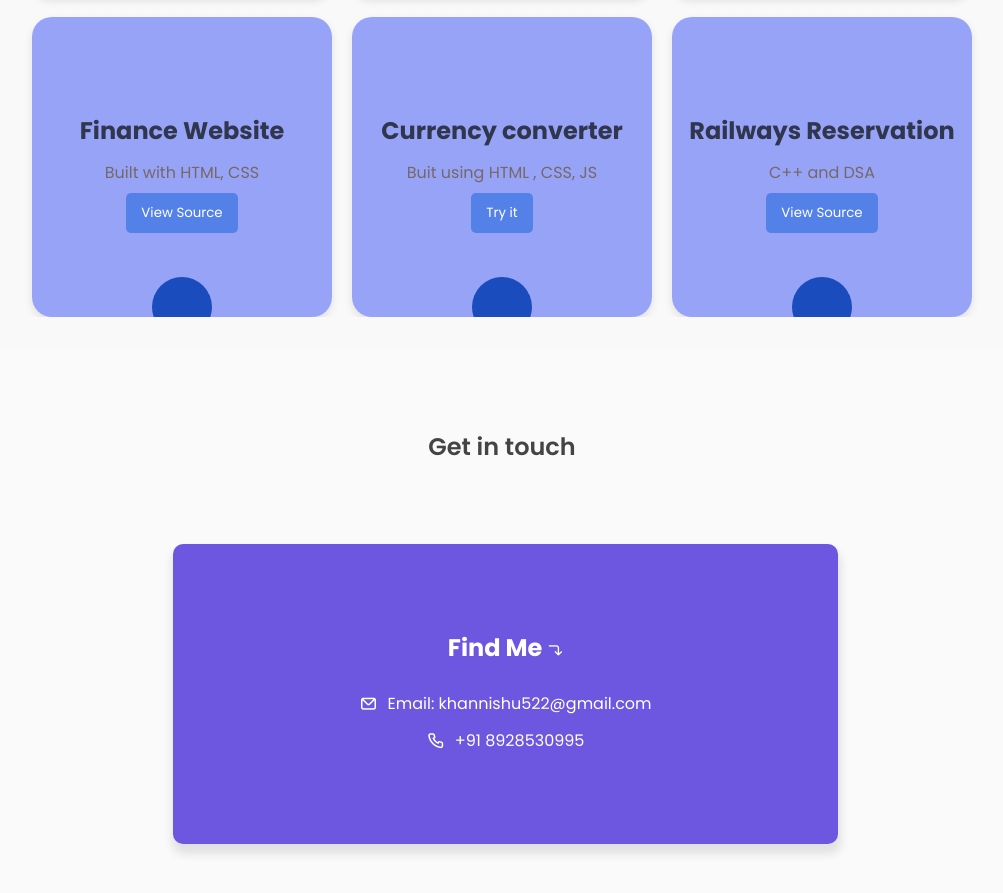
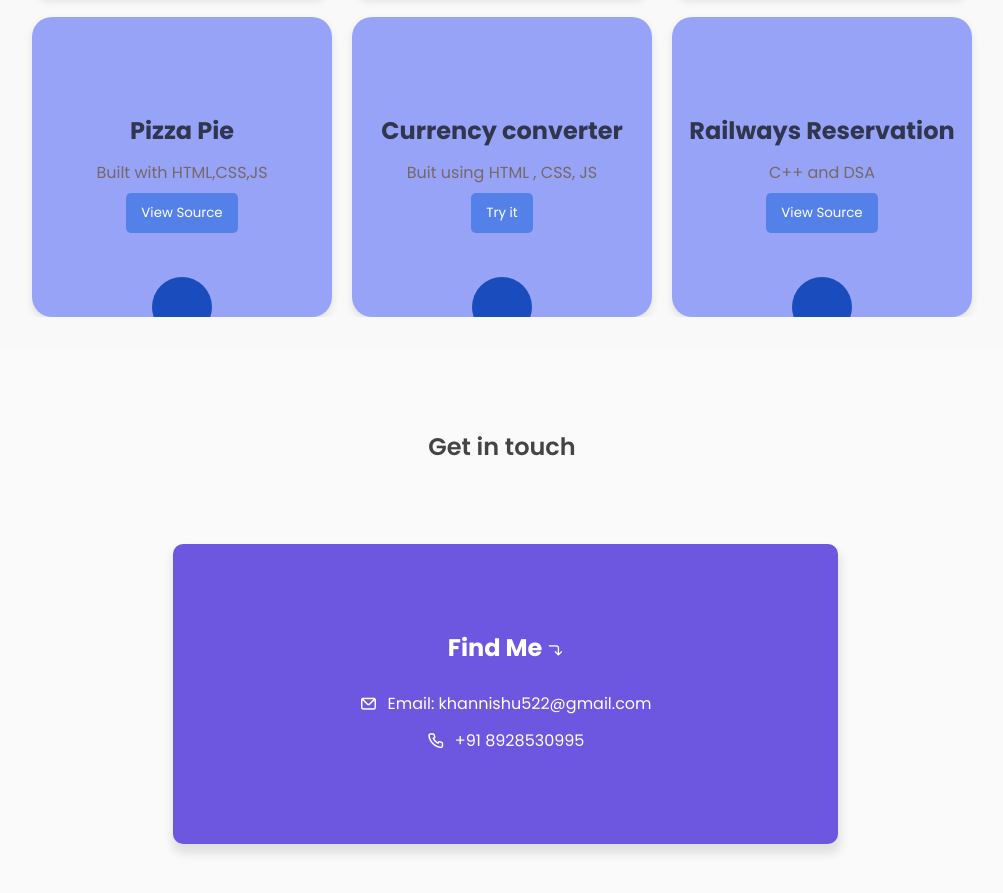
Before and after one commit to shahfahad09/khan-Portfolio, a plain HTML site: page index.html in a window 1280 px wide. Shown: the part 1887-2780 px from the top of the page, without its empty margins (138-1141 px from the left). Drawn offline with nearby package versions, Linux system fonts and the light colour scheme.

Commit message:
Update index.html

```diff
--- a/index.html
+++ b/index.html
@@ -170,9 +170,9 @@
                         </div>
                         <div class="proj-item">
                             <div class="proj-details">
-                                <h2>Finance Website</h2>
-                                <p>Built with HTML, CSS</p>
-                                <button><a href="#" target="_blank">View Source</a></button>
+                                <h2>Pizza Pie</h2>
+                                <p>Built with HTML,CSS,JS</p>
+                                <button><a href="https://pizza-pie-khan.netlify.app/" target="_blank">View Source</a></button>
                             </div>
                         </div>
                         <div class="proj-item">
```
